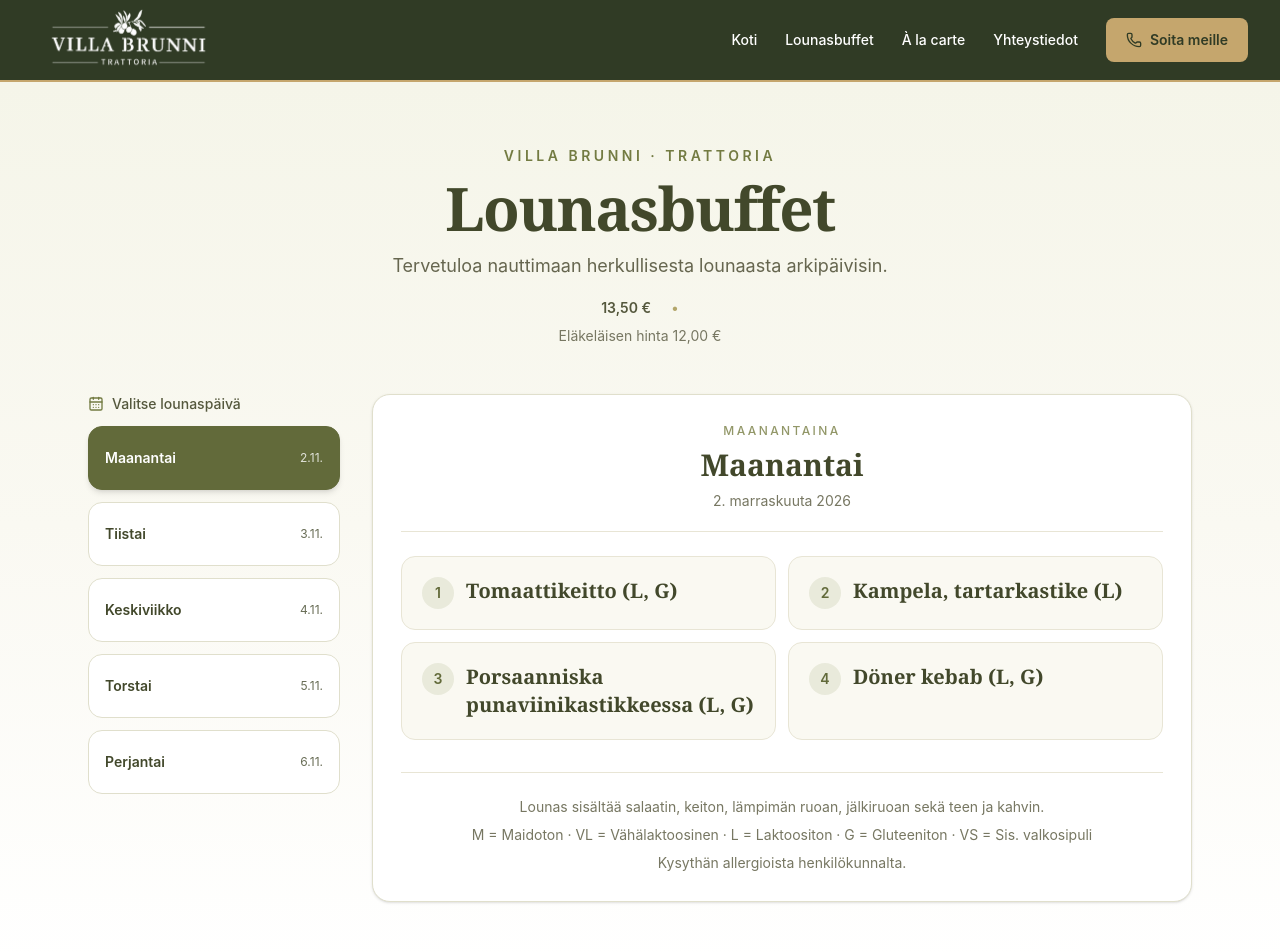
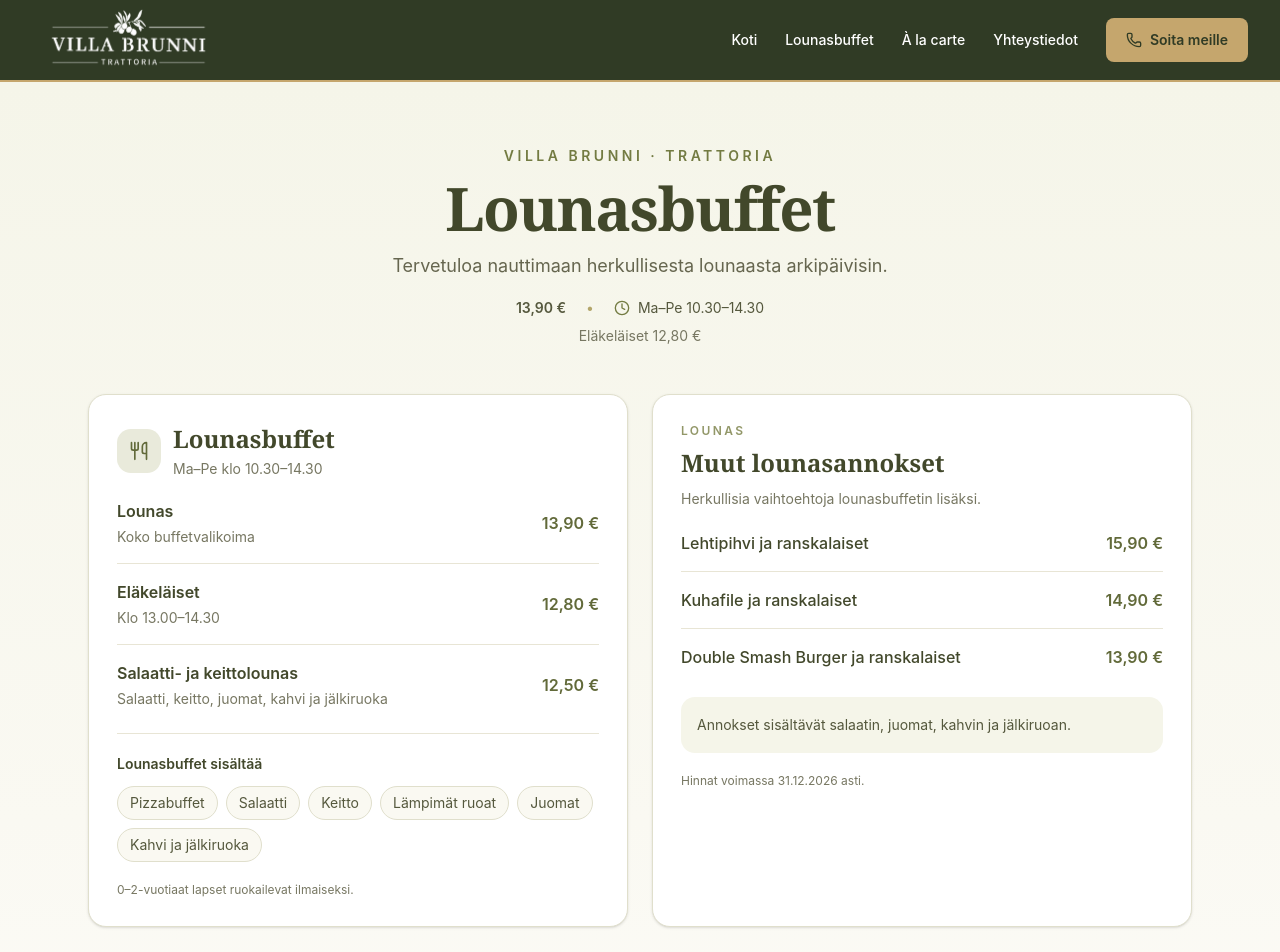
Before and after one commit to Villa-Brunni/villabrunni, a Next.js app: page /lounas in a window 1280 px wide. Shown: the top 952 px of the page. Built offline with nearby package versions, Linux system fonts and the light colour scheme.

Commit message:
feat: enhance lunch menu with buffet options and additional lunch items

```diff
--- a/components/menu/LunchMenu.tsx
+++ b/components/menu/LunchMenu.tsx
@@ -1,13 +1,17 @@
+
 "use client";
 
 import { useState } from "react";
 import { format, parseISO } from "date-fns";
 import { fi } from "date-fns/locale";
-import { CalendarDays, Clock } from "lucide-react";
+import {
+  CalendarDays,
+  Clock,
+  Utensils,
+} from "lucide-react";
+
 import { Weekday } from "@/types/lunch.type";
 import { lunchData } from "@/data/lunchData";
-
-
 
 const weekdays: Weekday[] = [
   "maanantai",
@@ -29,6 +33,30 @@ type LunchMenuProps = {
   dates: string[];
   initialDay: Weekday;
 };
+
+const buffetOptions = [
+  "Pizzabuffet",
+  "Salaatti",
+  "Keitto",
+  "Lämpimät ruoat",
+  "Juomat",
+  "Kahvi ja jälkiruoka",
+];
+
+const lunchOptions = [
+  {
+    name: "Lehtipihvi ja ranskalaiset",
+    price: "15,90 €",
+  },
+  {
+    name: "Kuhafile ja ranskalaiset",
+    price: "14,90 €",
+  },
+  {
+    name: "Double Smash Burger ja ranskalaiset",
+    price: "13,90 €",
+  },
+];
 
 export default function LunchMenu({
   dates,
@@ -63,21 +91,162 @@ export default function LunchMenu({
           </p>
 
           <div className="mt-5 flex flex-wrap items-center justify-center gap-x-5 gap-y-2 text-sm text-[#55583d]">
-            <span className="font-semibold">13,50 €</span>
+            <span className="font-semibold">13,90 €</span>
 
             <span className="hidden text-[#b3a66b] sm:inline">
               •
             </span>
 
-            {/* <span className="flex items-center gap-2">
+            <span className="flex items-center gap-2">
               <Clock className="size-4 text-[#737b42]" />
               Ma–Pe 10.30–14.30
-            </span> */}
+            </span>
           </div>
 
           <p className="mt-2 text-xs text-[#777762] sm:text-sm">
-            Eläkeläisen hinta 12,00 €
+            Eläkeläiset 12,80 €
           </p>
+        </div>
+
+        {/* Lunch pricing and buffet information */}
+        <div className="mb-10 grid gap-5 md:mb-14 md:grid-cols-2 md:gap-6">
+
+          {/* Buffet pricing */}
+          <div className="rounded-2xl border border-[#e0dfcc] bg-white p-5 shadow-sm sm:p-7">
+            <div className="mb-5 flex items-center gap-3">
+              <div className="flex size-11 items-center justify-center rounded-xl bg-[#e9eadb]">
+                <Utensils className="size-5 text-[#626a3a]" />
+              </div>
+
+              <div>
+                <h2 className="font-serif text-2xl font-semibold text-[#42482b]">
+                  Lounasbuffet
+                </h2>
+
+                <p className="mt-1 text-sm text-[#777762]">
+                  Ma–Pe klo 10.30–14.30
+                </p>
+              </div>
+            </div>
+
+            <div className="space-y-4">
+              <div className="flex items-center justify-between gap-4 border-b border-[#e8e5d5] pb-4">
+                <div>
+                  <p className="font-semibold text-[#42482b]">
+                    Lounas
+                  </p>
+
+                  <p className="mt-1 text-sm text-[#777762]">
+                    Koko buffetvalikoima
+                  </p>
+                </div>
+
+                <span className="whitespace-nowrap font-semibold text-[#626a3a]">
+                  13,90 €
+                </span>
+              </div>
+
+              <div className="flex items-center justify-between gap-4 border-b border-[#e8e5d5] pb-4">
+                <div>
+                  <p className="font-semibold text-[#42482b]">
+                    Eläkeläiset
+                  </p>
+
+                  <p className="mt-1 text-sm text-[#777762]">
+                    Klo 13.00–14.30
+                  </p>
+                </div>
+
+                <span className="whitespace-nowrap font-semibold text-[#626a3a]">
+                  12,80 €
+                </span>
+              </div>
+
+              <div className="flex items-center justify-between gap-4">
+                <div>
+                  <p className="font-semibold text-[#42482b]">
+                    Salaatti- ja keittolounas
+                  </p>
+
+                  <p className="mt-1 text-sm text-[#777762]">
+                    Salaatti, keitto, juomat,
+                    kahvi ja jälkiruoka
+                  </p>
+                </div>
+
+                <span className="whitespace-nowrap font-semibold text-[#626a3a]">
+                  12,50 €
+                </span>
+              </div>
+            </div>
+
+            <div className="mt-6 border-t border-[#e8e5d5] pt-5">
+              <p className="mb-3 text-sm font-semibold text-[#42482b]">
+                Lounasbuffet sisältää
+              </p>
+
+              <div className="flex flex-wrap gap-2">
+                {buffetOptions.map((option) => (
+                  <span
+                    key={option}
+                    className="rounded-full border border-[#e0dfcc] bg-[#faf9f2] px-3 py-1.5 text-xs text-[#55583d] sm:text-sm"
+                  >
+                    {option}
+                  </span>
+                ))}
+              </div>
+            </div>
+
+            <p className="mt-5 text-xs text-[#777762]">
+              0–2-vuotiaat lapset ruokailevat ilmaiseksi.
+            </p>
+          </div>
+
+          {/* Additional lunch options */}
+          <div className="rounded-2xl border border-[#e0dfcc] bg-white p-5 shadow-sm sm:p-7">
+            <div className="mb-5">
+              <p className="mb-2 text-xs font-semibold uppercase tracking-[0.2em] text-[#929768]">
+                Lounas
+              </p>
+
+              <h2 className="font-serif text-2xl font-semibold text-[#42482b]">
+                Muut lounasannokset
+              </h2>
+
+              <p className="mt-2 text-sm leading-6 text-[#777762]">
+                Herkullisia vaihtoehtoja lounasbuffetin
+                lisäksi.
+              </p>
+            </div>
+
+            <div className="space-y-4">
+              {lunchOptions.map((item) => (
+                <div
+                  key={item.name}
+                  className="flex items-center justify-between gap-4 border-b border-[#e8e5d5] pb-4 last:border-b-0"
+                >
+                  <h3 className="font-medium leading-6 text-[#42482b]">
+                    {item.name}
+                  </h3>
+
+                  <span className="whitespace-nowrap font-semibold text-[#626a3a]">
+                    {item.price}
+                  </span>
+                </div>
+              ))}
+            </div>
+
+            <div className="mt-3 rounded-xl bg-[#f5f5e9] p-4">
+              <p className="text-sm leading-6 text-[#55583d]">
+                Annokset sisältävät salaatin, juomat,
+                kahvin ja jälkiruoan.
+              </p>
+            </div>
+
+            <p className="mt-5 text-xs text-[#777762]">
+              Hinnat voimassa 31.12.2026 asti.
+            </p>
+          </div>
         </div>
 
         {/* Weekday selector and menu */}
@@ -181,8 +350,9 @@ export default function LunchMenu({
               {/* Menu information */}
               <div className="mt-6 space-y-2 border-t border-[#e8e5d5] pt-5 text-center text-xs leading-5 text-[#777762] sm:text-sm md:mt-8 md:pt-6">
                 <p>
-                  Lounas sisältää salaatin, keiton, lämpimän
-                  ruoan, jälkiruoan sekä teen ja kahvin.
+                  Lounas sisältää salaatin, keiton,
+                  lämpimän ruoan, jälkiruoan sekä
+                  teen ja kahvin.
                 </p>
 
                 <p>
```
